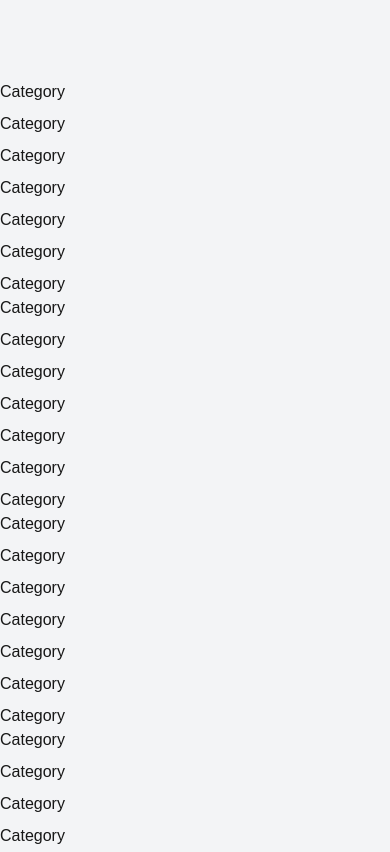
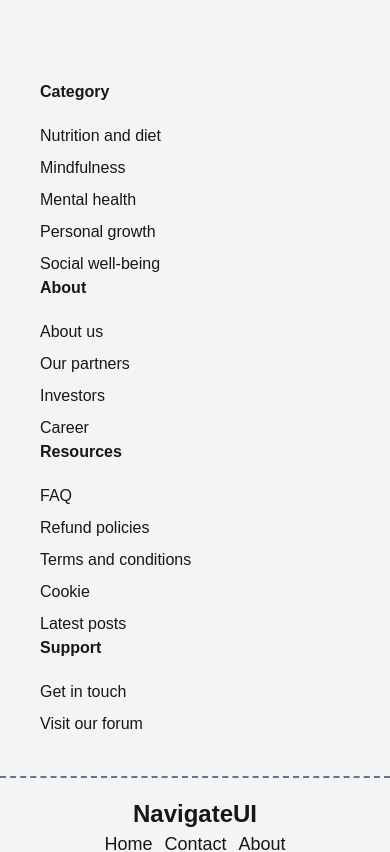
Before and after one commit to Umme-Nahida/job-task02, a Next.js app: page /Components/Footer in a window 390 px wide. Shown: the top 852 px of the page. Built offline with nearby package versions, Linux system fonts and the light colour scheme.

Commit message:
create footer with responsive

```diff
--- a/app/Components/Footer/page.js
+++ b/app/Components/Footer/page.js
@@ -5,52 +5,44 @@ const Footer = () => {
     return (
         <footer className="py-20 bg-gray-100">
             <Container>
-                <div className='flex flex-col lg:flex-row justify-evenly items-start  gap-x-40 mb-10'>
+                <div className='flex flex-col lg:flex-row lg:justify-evenly items-start  gap-x-40 mb-10 px-10 lg:px-0'>
                     {/* category */}
                     <ul className='flex flex-col  space-y-2 '>
-                        <li>Category</li>
-                        <li>Category</li>
-                        <li>Category</li>
-                        <li>Category</li>
-                        <li>Category</li>
-                        <li>Category</li>
-                        <li>Category</li>
+                        <li className='mb-3 font-bold'>Category</li>
+                        <li>Nutrition and diet</li>
+                        <li>Mindfulness</li>
+                        <li>Mental health</li>
+                        <li>Personal growth</li>
+                        <li>Social well-being</li>
                     </ul>
 
                     {/* about */}
                     <ul className='flex flex-col  space-y-2 '>
-                        <li>Category</li>
-                        <li>Category</li>
-                        <li>Category</li>
-                        <li>Category</li>
-                        <li>Category</li>
-                        <li>Category</li>
-                        <li>Category</li>
+                        <li className='mb-3 font-bold'>About</li>
+                        <li>About us</li>
+                        <li>Our partners</li>
+                        <li>Investors</li>
+                        <li>Career</li>
                     </ul>
 
                     {/* Resources */}
                     <ul className='flex flex-col  space-y-2 '>
-                        <li>Category</li>
-                        <li>Category</li>
-                        <li>Category</li>
-                        <li>Category</li>
-                        <li>Category</li>
-                        <li>Category</li>
-                        <li>Category</li>
+                        <li className='mb-3 font-bold'>Resources</li>
+                        <li>FAQ</li>
+                        <li>Refund policies</li>
+                        <li>Terms and conditions</li>
+                        <li>Cookie</li>
+                        <li>Latest posts</li>
                     </ul>
 
                     {/* support */}
                     <ul className='flex flex-col  space-y-2 '>
-                        <li>Category</li>
-                        <li>Category</li>
-                        <li>Category</li>
-                        <li>Category</li>
-                        <li>Category</li>
-                        <li>Category</li>
-                        <li>Category</li>
+                        <li className='mb-3 font-bold'>Support</li>
+                        <li>Get in touch</li>
+                        <li>Visit our forum</li>
                     </ul>
                 </div>
-                <div className="flex flex-col items-center justify-around gap-5 bg-gray-300  dark:bg-gray-500 dark:text-white md:flex-row md:gap-0 py-5 border-dashed border-y-2 border-gray-500">
+                <div className=" flex flex-col lg:flex-row justify-center items-center lg:justify-between dark:bg-gray-500 dark:text-white py-5 border-dashed border-y-2 border-gray-500">
                     <h5 className="text-2xl font-bold">NavigateUI</h5>
                     <nav className="text-lg">
                         <ul className="flex h-full items-center justify-between gap-3">
@@ -66,7 +58,7 @@ const Footer = () => {
                         </ul>
                     </nav>
                 </div>
-                <aside className="bg-gray-500 pl-1 py-5 text-left text-sm text-white dark:bg-gray-800 ">
+                <aside className=" py-5 text-center lg:text-left text-sm dark:bg-gray-800 ">
                     <p>&copy; 2024 NavigateUI. All Rights Reserved.</p>
                 </aside>
             </Container>
```
